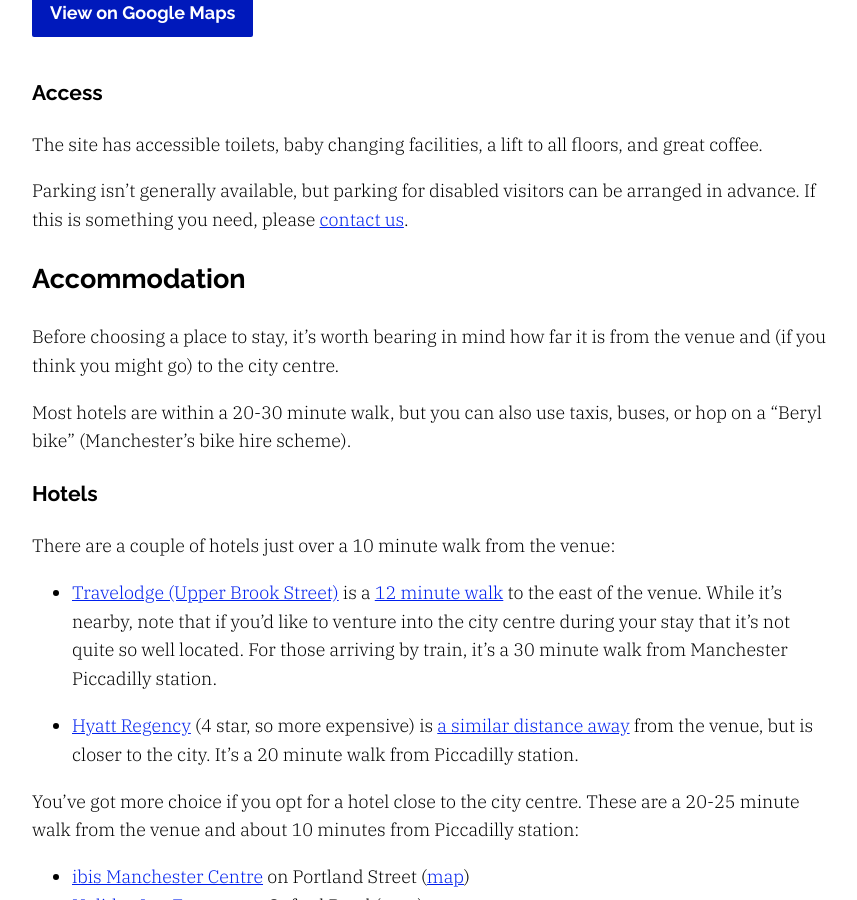
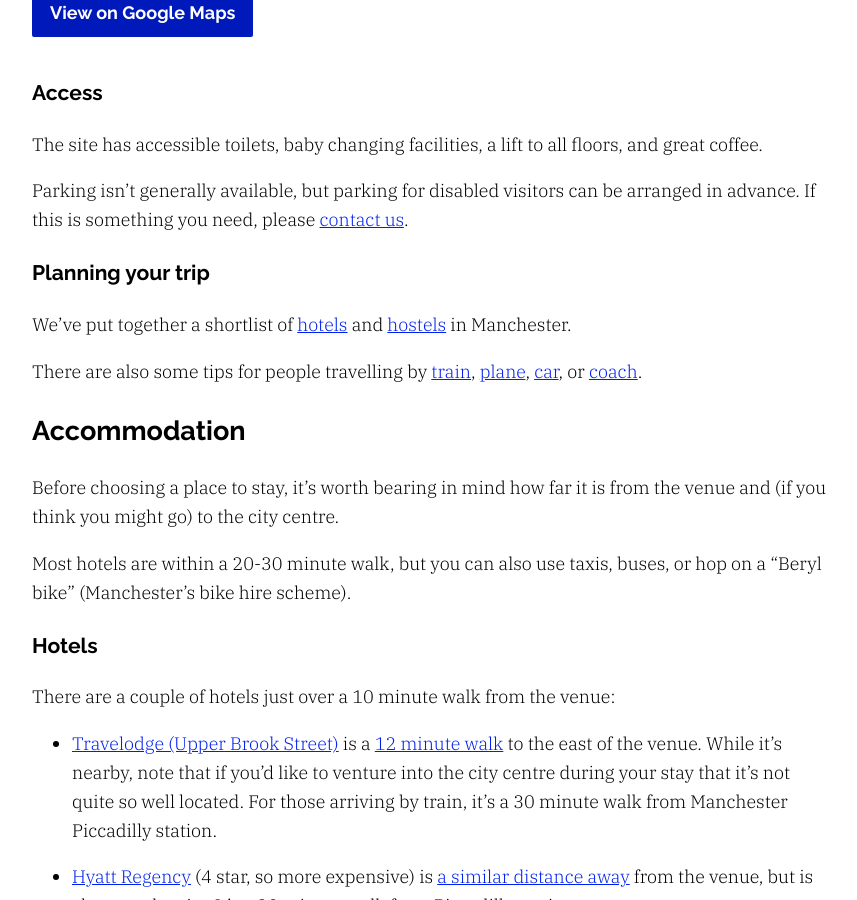
Before and after one commit to gma/2025.pyconuk.org, a Jekyll site: the page built from src/venue.md, in a window 1280 px wide and 900 px high, scrolled down 431 px. Shown: the whole window, without its empty margins (208-1065 px from the left). Built offline with Jekyll 4.4.1, drawn with Linux system fonts in a browser that asks for light colours.

Commit message:
Add 'Planning your trip' to Venue page
The point of this section is really just to highlight what's on this
enormous page, without requiring people to scroll through lots of
headings to get a feel for it.

```diff
--- a/src/venue.md
+++ b/src/venue.md
@@ -16,6 +16,12 @@ This year's conference is being held at {{ links.contactmcr }} in Manchester. It
 The site has accessible toilets, baby changing facilities, a lift to all floors, and great coffee.
 
 Parking isn't generally available, but parking for disabled visitors can be arranged in advance. If this is something you need, please [contact us](https://2025.pyconuk.org/contact/).
+
+### Planning your trip
+
+We've put together a shortlist of [hotels](#hotels) and [hostels](#hostels) in Manchester.
+
+There are also some tips for people travelling by [train](#by-train), [plane](#by-plane), [car](#by-car), or&nbsp;[coach](#by-coach).
 
 ## Accommodation
 
```
